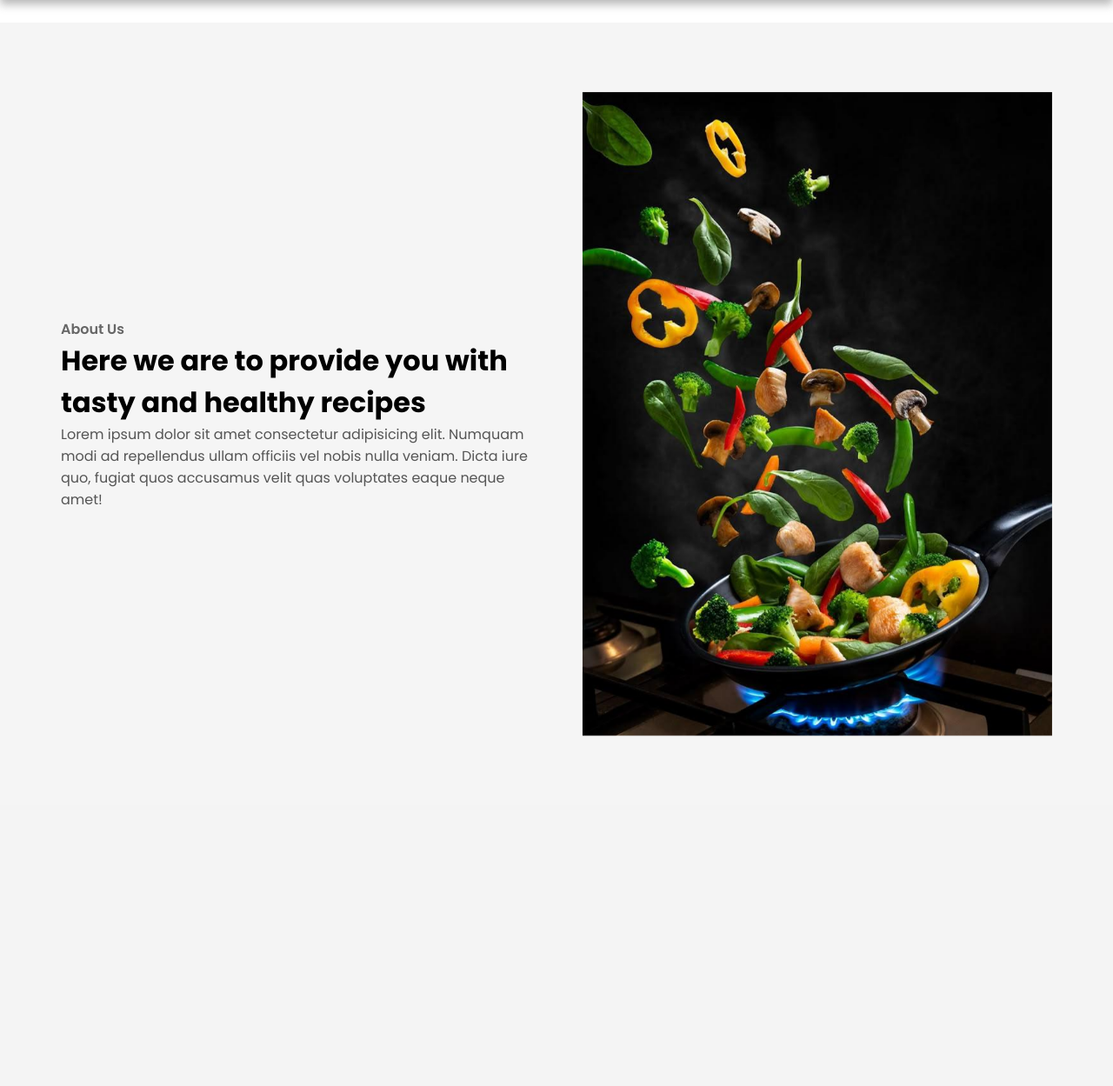
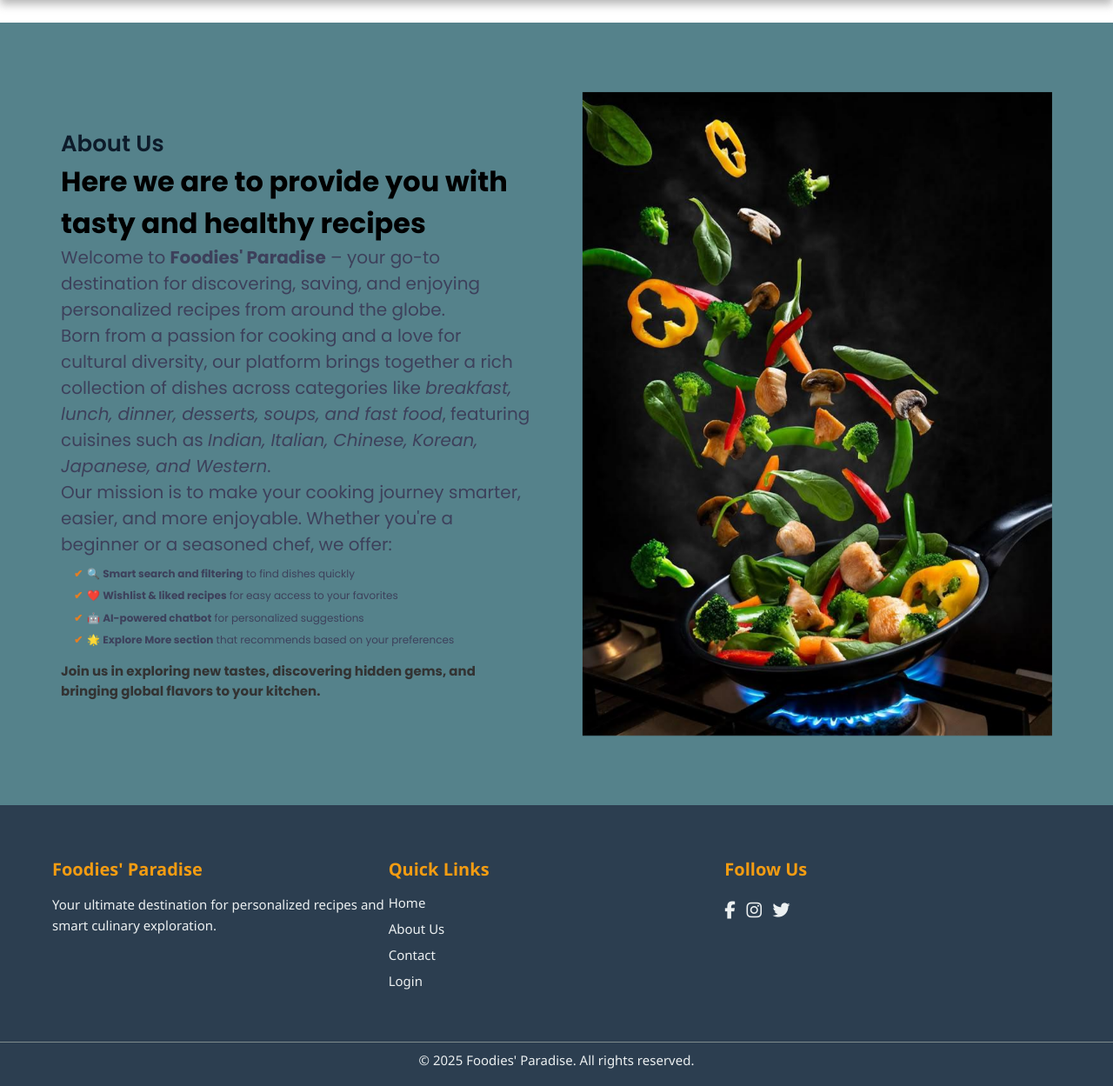
Before and after one commit to vsk612203095/Foodies-Paradise, a Flask app: page /about in a window 1280 px wide. Shown: the part 74-1323 px from the top of the page at 87% size. Before the commit the page ends 921 px from the top, so only its background shows below. Run offline with Flask 3, Linux system fonts and the light colour scheme; some libraries are stand-ins or nearby versions.

Commit message:
Finally done

```diff
--- a/static/css/style.css
+++ b/static/css/style.css
@@ -280,6 +280,85 @@ body{
     transform: translateY(0);
 }
 
+
+
+/* -----------------Footer styling-------------- */
+.site-footer {
+    background-color: #2c3e50;
+    color: #ecf0f1;
+    padding: 40px 0 20px 0;
+    font-family: 'Segoe UI', sans-serif;
+}
+
+.footer-container {
+    max-width: 1200px;
+    margin: auto;
+    display: flex;
+    flex-wrap: wrap;
+    justify-content: space-between;
+    padding: 0 20px;
+}
+
+.footer-container div {
+    flex: 1 1 250px;
+    margin: 20px 0;
+}
+
+.footer-about h3,
+.footer-links h4,
+.footer-social h4 {
+    margin-bottom: 15px;
+    font-size: 20px;
+    color: #f39c12;
+}
+
+.footer-about p {
+    line-height: 1.6;
+    font-size: 1.5rem;
+}
+
+.footer-links ul {
+    font-size: 1.5rem;
+    list-style: none;
+    padding: 0;
+}
+
+.footer-links ul li {
+    margin-bottom: 10px;
+}
+
+.footer-links ul li a {
+    color: #ecf0f1;
+    text-decoration: none;
+    transition: color 0.3s;
+}
+
+.footer-links ul li a:hover {
+    color: #f39c12;
+}
+
+.footer-social .social-icons a {
+    margin-right: 10px;
+    color: #ecf0f1;
+    font-size: 20px;
+    text-decoration: none;
+    transition: color 0.3s;
+}
+
+.footer-social .social-icons a:hover {
+    color: #f39c12;
+}
+
+.footer-bottom {
+    text-align: center;
+    margin-top: 30px;
+    border-top: 1px solid #7f8c8d;
+    padding-top: 10px;
+    font-size: 1.5rem;
+}
+
+
+
 /* -----------Title area styling------------ */
 
 .title-area{
@@ -413,7 +492,7 @@ body{
 
 #about{
     padding: 50px 0px;
-    background: #f5f5f5;
+    background: #55828b;
 }
 
 .about-wrapper{
@@ -428,13 +507,13 @@ body{
 }
 
 #about p{
-    font-size: 1.6rem;
-    color: #555;
+    font-size: 2.0rem;
+    color: #3d405b;
 }
 
 #about .small{
-    font-size: 1.6rem;
-    color: #666;
+    font-size: 2.6rem;
+    color: #0d1b2a;
     font-weight: 600;
 }
 
@@ -461,6 +540,34 @@ body{
     object-position: right;
     transform: translate(150%);
     animation: about 1s forwards ease-in-out;
+}
+
+.about-text ul {
+    margin-top: 1rem;
+    padding-left: 1.5rem;
+    list-style-type: none;
+}
+
+.about-text ul li {
+    margin-bottom: 0.75rem;
+    padding-left: 1.5rem;
+    position: relative;
+    font-size: 1.2rem;
+    color: #3d405b;
+}
+
+.about-text ul li::before {
+    content: "✔";
+    position: absolute;
+    left: 0;
+    color: #e67e22;
+    font-weight: bold;
+}
+
+.about-text h3 {
+    margin-top: 1.5rem;
+    color: #333;
+    font-size: 1.5rem;
 }
 
 @media (max-width: 991px) {
--- a/templates/about.html
+++ b/templates/about.html
@@ -8,8 +8,29 @@
         <div class="about-text">
             <p class="small">About Us</p>
             <h2>Here we are to provide you with tasty and healthy recipes</h2>
-                <p>Lorem ipsum dolor sit amet consectetur adipisicing elit. Numquam modi ad repellendus ullam officiis vel nobis nulla veniam. Dicta iure quo, fugiat quos accusamus velit quas voluptates eaque neque amet!</p>
+
+            <p>
+                Welcome to <strong>Foodies' Paradise</strong> – your go-to destination for discovering, saving, and enjoying personalized recipes from around the globe.
+            </p>
+
+            <p>
+                Born from a passion for cooking and a love for cultural diversity, our platform brings together a rich collection of dishes across categories like <em>breakfast, lunch, dinner, desserts, soups, and fast food</em>, featuring cuisines such as <em>Indian, Italian, Chinese, Korean, Japanese, and Western</em>.
+            </p>
+
+            <p>
+                Our mission is to make your cooking journey smarter, easier, and more enjoyable. Whether you're a beginner or a seasoned chef, we offer:
+            </p>
+
+            <ul>
+                <li>🔍 <strong>Smart search and filtering</strong> to find dishes quickly</li>
+                <li>❤️ <strong>Wishlist & liked recipes</strong> for easy access to your favorites</li>
+                <li>🤖 <strong>AI-powered chatbot</strong> for personalized suggestions</li>
+                <li>🌟 <strong>Explore More section</strong> that recommends based on your preferences</li>
+            </ul>
+
+            <h3>Join us in exploring new tastes, discovering hidden gems, and bringing global flavors to your kitchen.</h3>
         </div>
+
         <div class="about-img">
             <img src="{{ url_for('static', filename='img/main.jpg') }}" alt="About Us">
         </div>
--- a/templates/base.html
+++ b/templates/base.html
@@ -45,6 +45,37 @@
     <main>
         {% block content %}{% endblock %}
     </main>
+    <footer class="site-footer">
+        <div class="footer-container">
+          <div class="footer-about">
+            <h3>Foodies' Paradise</h3>
+            <p>Your ultimate destination for personalized recipes and smart culinary exploration.</p>
+          </div>
+
+          <div class="footer-links">
+            <h4>Quick Links</h4>
+            <ul>
+              <li><a href="{{ url_for('home') }}">Home</a></li>
+              <li><a href="{{ url_for('about') }}">About Us</a></li>
+              <li><a href="#">Contact</a></li>
+              <li><a href="{{ url_for('login') }}">Login</a></li>
+            </ul>
+          </div>
+
+          <div class="footer-social">
+            <h4>Follow Us</h4>
+            <div class="social-icons">
+              <a href="#"><i class="fab fa-facebook-f"></i></a>
+              <a href="#"><i class="fab fa-instagram"></i></a>
+              <a href="#"><i class="fab fa-twitter"></i></a>
+            </div>
+          </div>
+        </div>
+
+        <div class="footer-bottom">
+          <p>&copy; 2025 Foodies' Paradise. All rights reserved.</p>
+        </div>
+    </footer>
 
 
 
```
Also changed, not shown: other parts of static/css/style.css (+14 -9 lines). Lines whose indentation alone changed are shown as unchanged.
